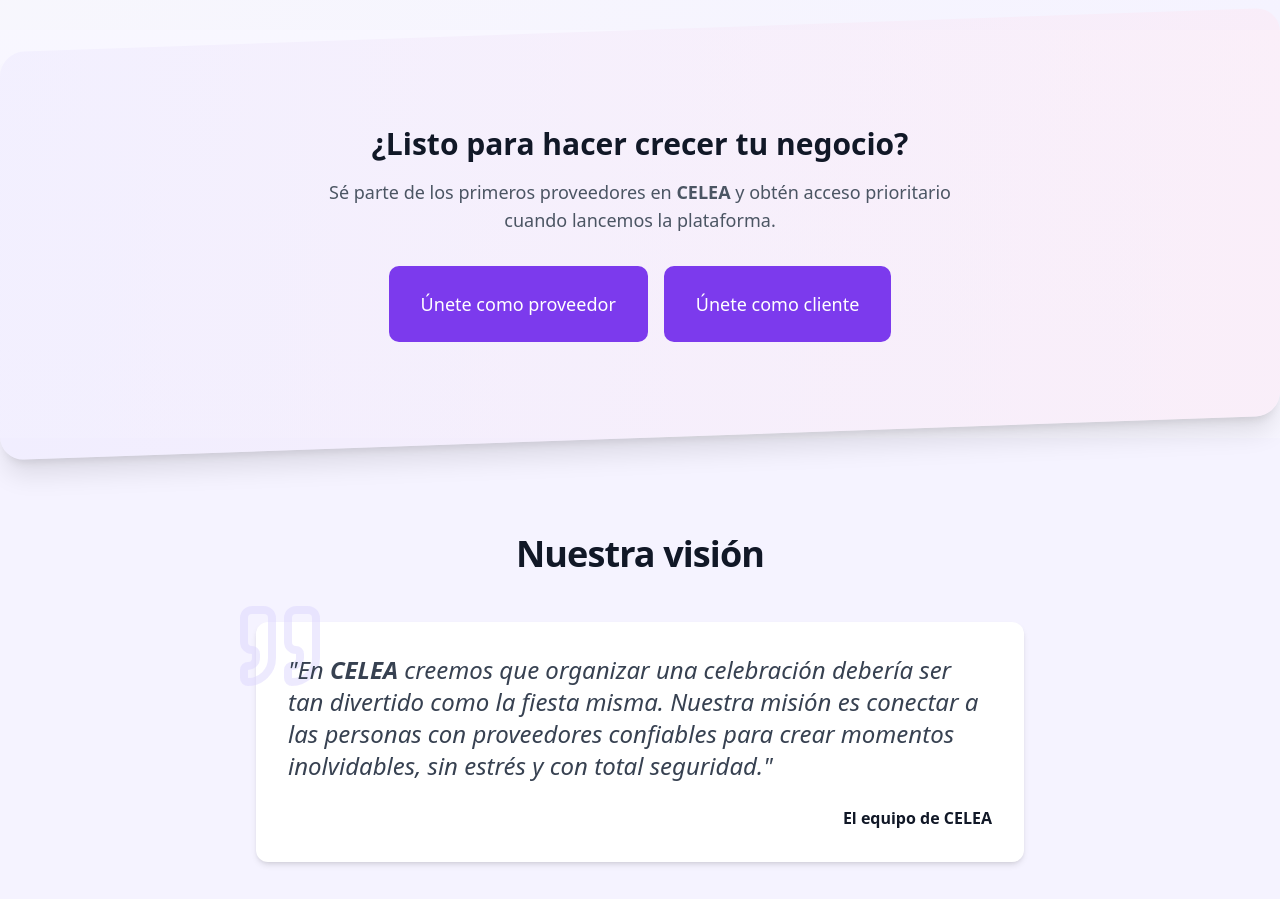
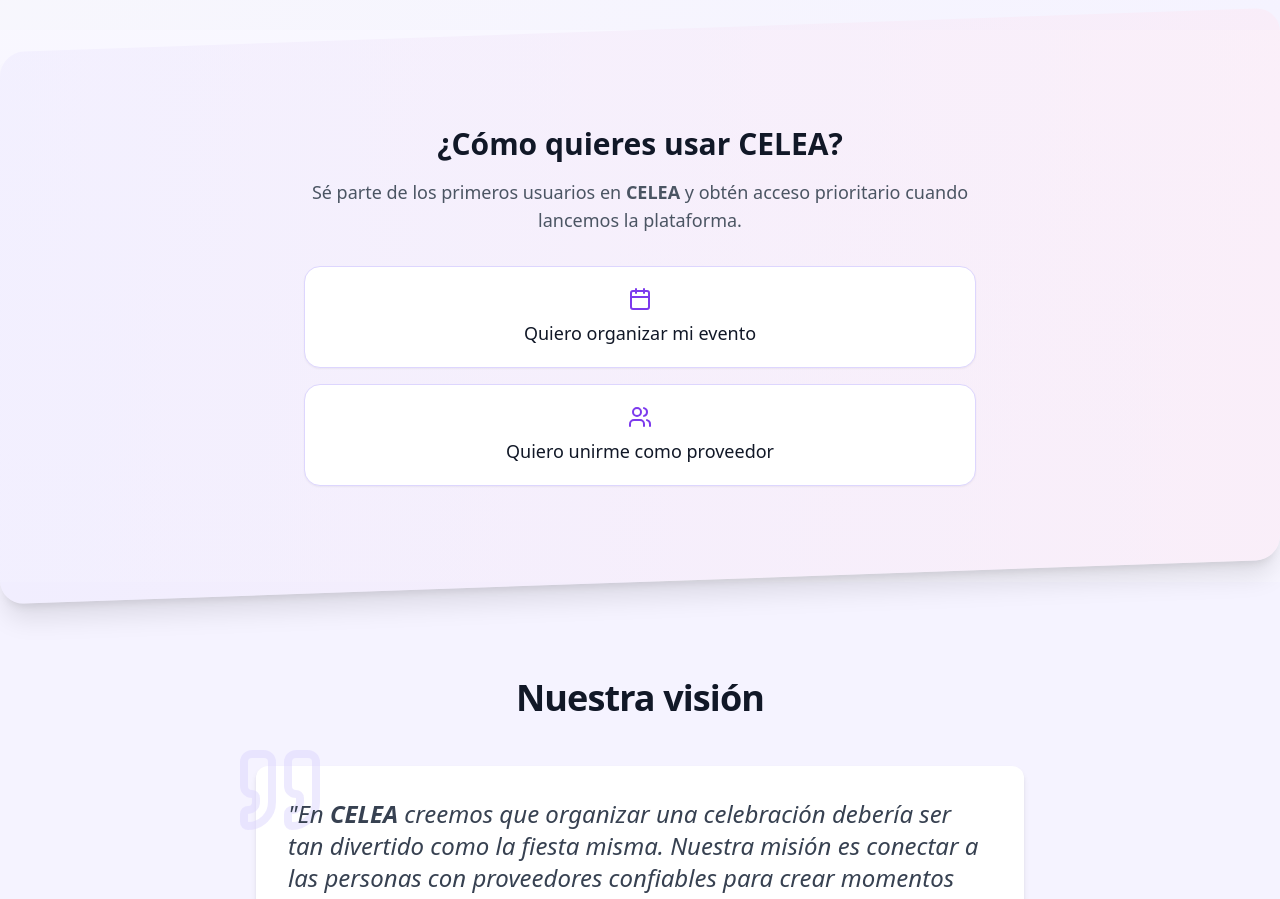
Before and after one commit to Eventco-mx/LandingPage, a Next.js app: page / in a window 1280 px wide. Shown: the part 2580-3479 px from the top of the page. Built offline with nearby package versions, Linux system fonts and the light colour scheme; no server answers.

Commit message:
Se agregan los botones de quiero organizar mi evento / quiero unirme como proveedor

```diff
--- a/app/page.tsx
+++ b/app/page.tsx
@@ -49,27 +49,34 @@ export default function LandingPage() {
               <>
                 <div className="text-center max-w-2xl mx-auto">
                   <h3 className="text-2xl md:text-3xl font-bold text-gray-900 mb-4">
-                    ¿Listo para hacer crecer tu negocio?
+                    ¿Cómo quieres usar <b>CELEA</b>?
                   </h3>
                   <p className="text-lg text-gray-600 mb-8">
-                    Sé parte de los primeros proveedores en <b>CELEA</b> y obtén
+                    Sé parte de los primeros usuarios en <b>CELEA</b> y obtén
                     acceso prioritario cuando lancemos la plataforma.
                   </p>
-                  <div className="flex flex-col sm:flex-row gap-4 justify-center">
-                    <Button
-                      size="lg"
-                      className="bg-purple-600 hover:bg-purple-700 text-white font-medium px-8 py-6 h-auto text-lg"
+                  <div className="flex flex-col gap-4">
+                    {/* ✅ Botón para organizadores */}
+                    <button
+                      onClick={() => setCurrentView("user")}
+                      className="flex flex-col items-center justify-center rounded-2xl border border-purple-200 bg-white shadow-sm hover:shadow-md hover:border-purple-400 transition-all duration-300 px-6 py-5"
+                    >
+                      <Calendar className="h-6 w-6 mb-2 text-purple-600" />
+                      <span className="text-lg font-medium text-gray-900">
+                        Quiero organizar mi evento
+                      </span>
+                    </button>
+
+                    {/* ✅ Botón para proveedores */}
+                    <button
                       onClick={() => setCurrentView("provider")}
+                      className="flex flex-col items-center justify-center rounded-2xl border border-purple-200 bg-white shadow-sm hover:shadow-md hover:border-purple-400 transition-all duration-300 px-6 py-5"
                     >
-                      Únete como proveedor
-                    </Button>
-                    <Button
-                      size="lg"
-                      className="bg-purple-600 hover:bg-purple-700 text-white font-medium px-8 py-6 h-auto text-lg"
-                      onClick={() => setCurrentView("provider")}
-                    >
-                      Únete como cliente
-                    </Button>
+                      <Users className="h-6 w-6 mb-2 text-purple-600" />
+                      <span className="text-lg font-medium text-gray-900">
+                        Quiero unirme como proveedor
+                      </span>
+                    </button>
                   </div>
                 </div>
               </>
```
